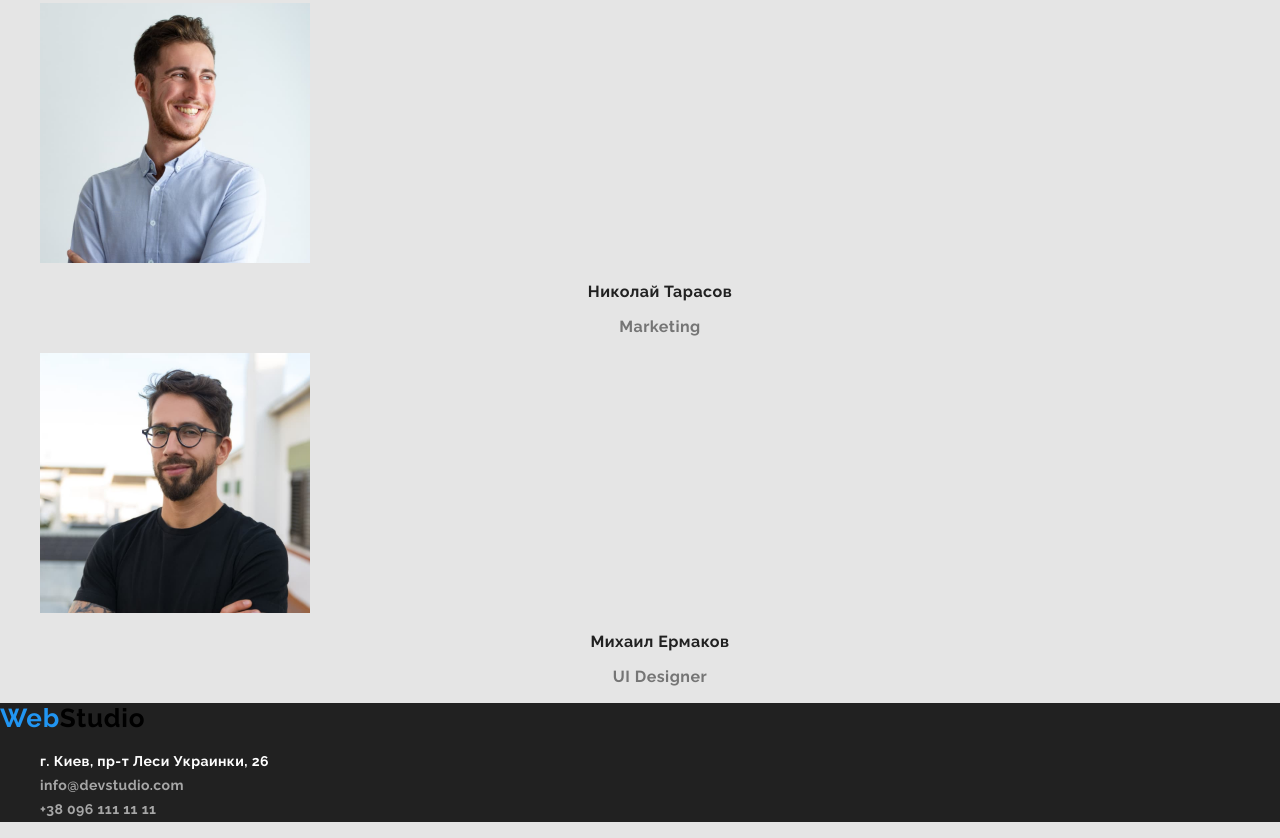
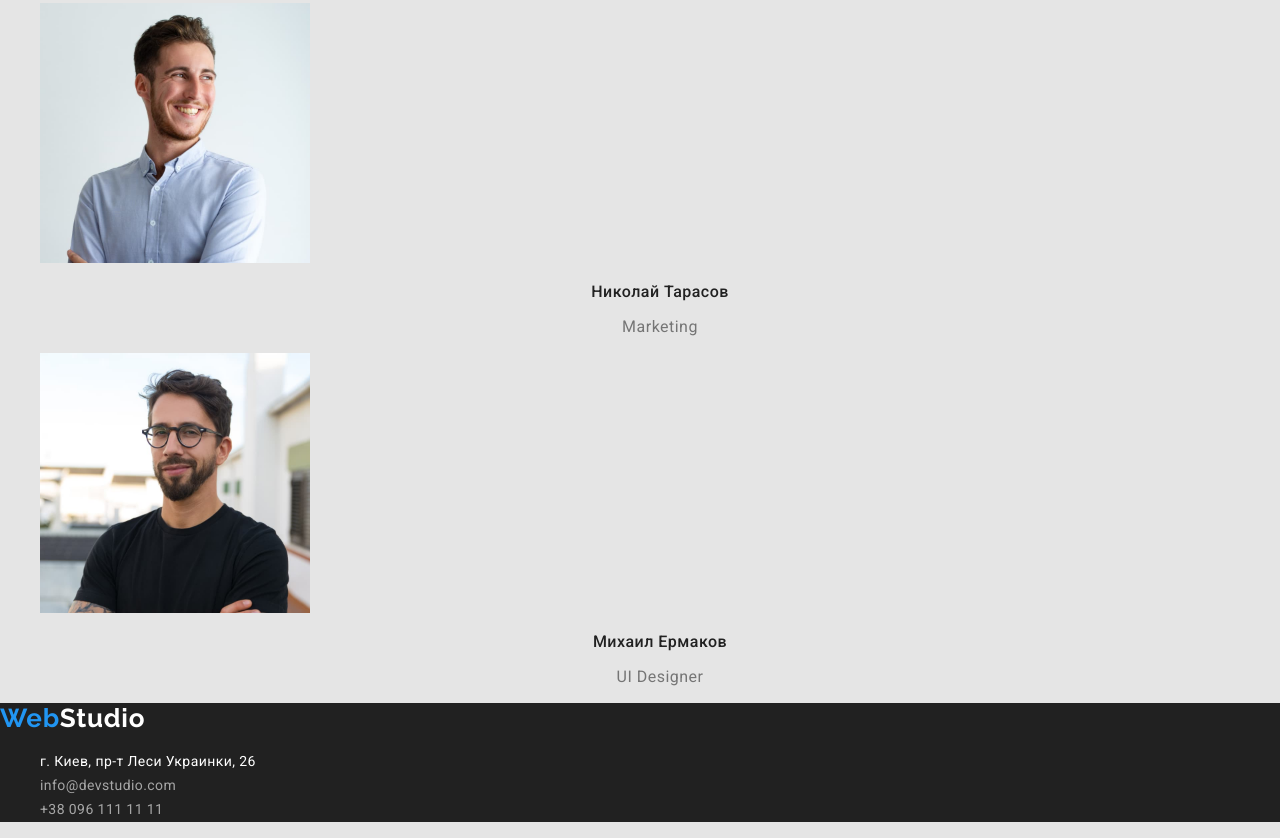
Before and after one commit to Irishka27/goit-markup-hw-02, a plain HTML site: page index.html in a window 1280 px wide. Shown: the part 2393-3231 px from the top of the page. Drawn offline with nearby package versions, Linux system fonts and the light colour scheme.

Commit message:
Revisions

```diff
--- a/css/styles.css
+++ b/css/styles.css
@@ -16,7 +16,7 @@ font-family: 'Roboto', sans-serif; */
 body {
   background-color: var(--main-title-color);
   color: var(--main-text-color);
-  font-family: 'Raleway', sans-serif;
+  font-family: 'Roboto', sans-serif;
 }
 
 .list {
@@ -63,6 +63,7 @@ a {
   line-height: 1.14;
   letter-spacing: 0.02em;
 }
+
 /* Hero */
 .hero {
   background-color: var(--secondary-text-color);
@@ -137,6 +138,9 @@ a {
   color: var(--main-text-color);
 }
 /* footer */
+.logo-white {
+  color: #ffffff;
+}
 .footer {
   background-color: var(--secondary-text-color);
 }
@@ -186,3 +190,6 @@ a {
   letter-spacing: 0.03em;
   color: var(--main-text-color: );
 }
+.active:active {
+  background-color: var(--accent-color);
+}
--- a/index.html
+++ b/index.html
@@ -5,11 +5,10 @@
     <meta http-equiv="X-UA-Compatible" content="IE=edge">
     <meta name="viewport" content="width=device-width, initial-scale=1.0">
     <title>Homework 1</title>
-    <link rel="preconnect" href="https://fonts.googleapis.com">
-    <link rel="preconnect" href="https://fonts.gstatic.com" crossorigin>
-    <link
-        href="https://fonts.googleapis.com/css2?family=Raleway:wght@700&family=Roboto:ital,wght@0,400;0,500;0,700;1,900&display=swap"
-        rel="stylesheet">
+<link rel="preconnect" href="https://fonts.googleapis.com">
+<link rel="preconnect" href="https://fonts.gstatic.com" crossorigin>
+<link href="https://fonts.googleapis.com/css2?family=Raleway:wght@700&family=Roboto:wght@400;500;700;900&display=swap"
+    rel="stylesheet">
         <link rel="stylesheet" href="https://cdnjs.cloudflare.com/ajax/libs/modern-normalize/1.1.0/modern-normalize.min.css"
             integrity="sha512-wpPYUAdjBVSE4KJnH1VR1HeZfpl1ub8YT/NKx4PuQ5NmX2tKuGu6U/JRp5y+Y8XG2tV+wKQpNHVUX03MfMFn9Q=="
             crossorigin="anonymous" referrerpolicy="no-referrer" />
@@ -108,8 +107,8 @@
 
     </main>
     <!-- Footer -->
-    <section class="footer">
-    <a href="" class="logo-link"><span class="logo-blue">Web</span><span class="logo-black">Studio</span></a>
+    <footer class="footer">
+    <a href="" class="logo-link"><span class="logo-blue">Web</span><span class="logo-white">Studio</span></a>
         <address>
             <ul class="list">
             <li><a class="address">г. Киев, пр-т Леси Украинки, 26</a></li>
@@ -118,7 +117,7 @@
             </ul>
 
         </address>
-    </section>
+    </footer>
 
 </body>
 </html>
```
Also changed, not shown: portfolio.html (+9 -10 lines).
